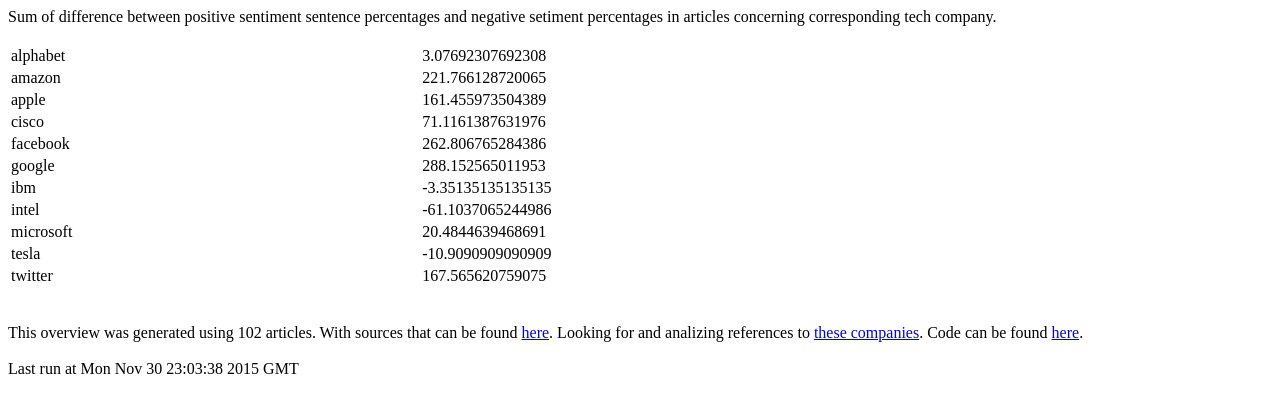
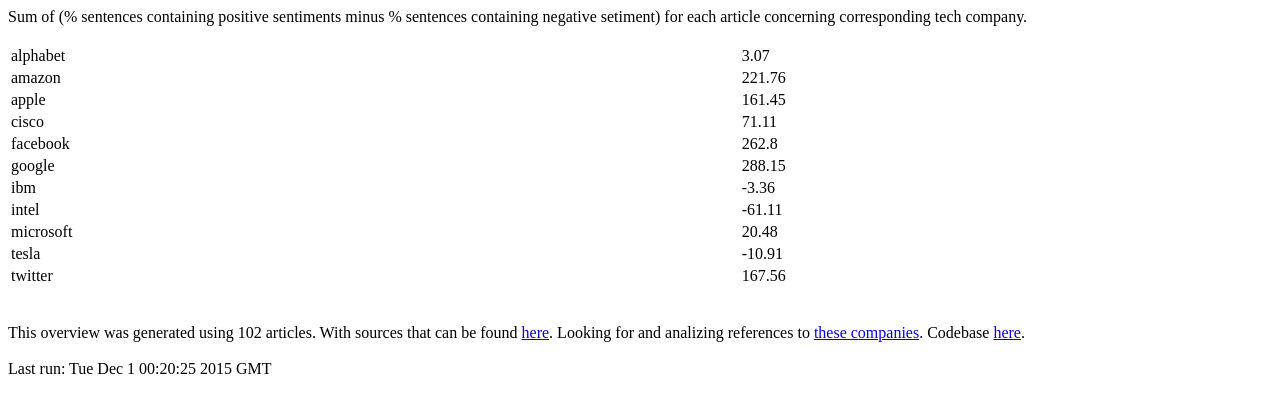
Before and after one commit to srigsby/sentiment_extract_news, a plain HTML site: page index.html in a window 1280 px wide. Drawn offline with Linux system fonts and the light colour scheme.

Commit message:
round score number to .xx

```diff
--- a/index.html
+++ b/index.html
@@ -1 +1 @@
-Sum of difference between positive sentiment sentence percentages and negative setiment percentages in articles concerning corresponding tech company.<br><br><table style="width:100%"><tr><td>alphabet</td> <td>3.07692307692308</td></tr><tr><td>amazon</td> <td>221.766128720065</td></tr><tr><td>apple</td> <td>161.455973504389</td></tr><tr><td>cisco</td> <td>71.1161387631976</td></tr><tr><td>facebook</td> <td>262.806765284386</td></tr><tr><td>google</td> <td>288.152565011953</td></tr><tr><td>ibm</td> <td>-3.35135135135135</td></tr><tr><td>intel</td> <td>-61.1037065244986</td></tr><tr><td>microsoft</td> <td>20.4844639468691</td></tr><tr><td>tesla</td> <td>-10.9090909090909</td></tr><tr><td>twitter</td> <td>167.565620759075</td></tr></table><br><br>This overview was generated using 102 articles. With sources that can be found <a href="https://github.com/srigsby/srigsby.github.io/blob/master/link_sources">here</a>. Looking for and analizing references to <a href="https://github.com/srigsby/srigsby.github.io/blob/master/tech_companies">these companies</a>. Code can be found <a href="https://github.com/srigsby/srigsby.github.io">here</a>. <br><br> Last run at Mon Nov 30 23:03:38 2015 GMT
+Sum of (% sentences containing positive sentiments minus %   sentences containing negative setiment) for each article concerning corresponding tech company.<br><br><table style="width:100%"><tr><td>alphabet</td> <td>3.07</td></tr><tr><td>amazon</td> <td>221.76</td></tr><tr><td>apple</td> <td>161.45</td></tr><tr><td>cisco</td> <td>71.11</td></tr><tr><td>facebook</td> <td>262.8</td></tr><tr><td>google</td> <td>288.15</td></tr><tr><td>ibm</td> <td>-3.36</td></tr><tr><td>intel</td> <td>-61.11</td></tr><tr><td>microsoft</td> <td>20.48</td></tr><tr><td>tesla</td> <td>-10.91</td></tr><tr><td>twitter</td> <td>167.56</td></tr></table><br><br>This overview was generated using 102 articles. With sources that can be found <a href="https://github.com/srigsby/srigsby.github.io/blob/master/link_sources">here</a>. Looking for and analizing references to <a href="https://github.com/srigsby/srigsby.github.io/blob/master/tech_companies">these companies</a>. Codebase <a href="https://github.com/srigsby/srigsby.github.io">here</a>. <br><br> Last run: Tue Dec  1 00:20:25 2015 GMT
```
Also changed, not shown: 1 other file.
